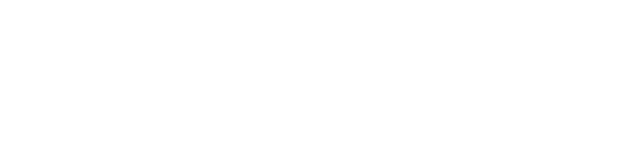
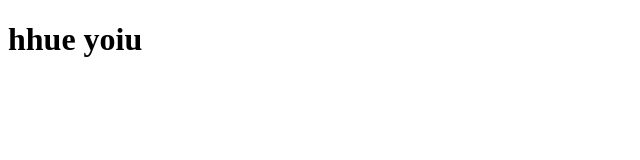
Before and after one commit to Zenogu/myweb2, a plain HTML site: page index.html in a window 1280 px wide. Shown: the whole page, without its empty margins (0-640 px from the left). Drawn offline with Linux system fonts and the light colour scheme.

Commit message:
doc h1 insert

```diff
--- a/index.html
+++ b/index.html
@@ -6,6 +6,6 @@
     <title>Document</title>
 </head>
 <body>
-
+    <h1>hhue yoiu</h1>
 </body>
 </html>
```
